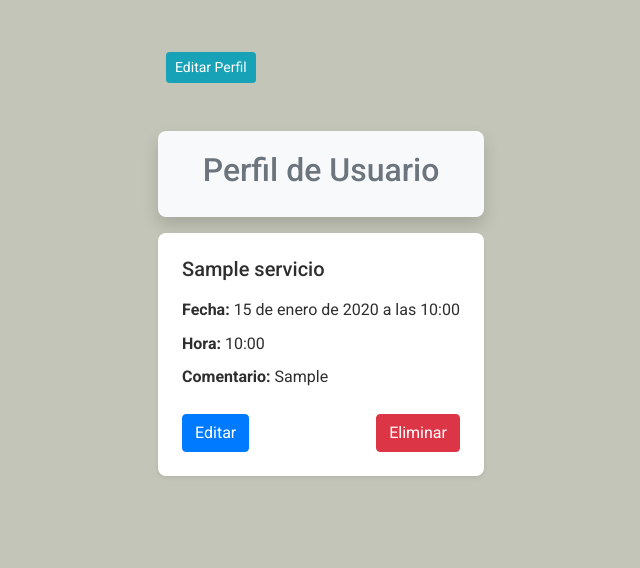
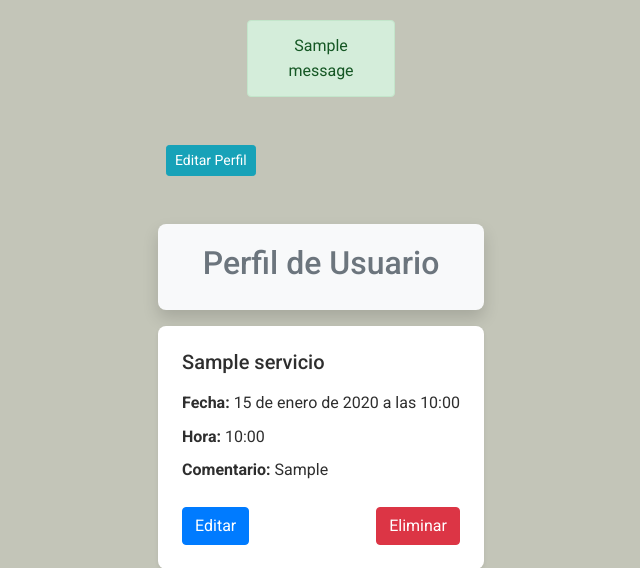
Before and after one commit to AmeriK88/Django-Barber-Webapp, a Django app: page /perfil/ in a window 1280 px wide. Shown: the part 209-777 px from the top of the page, without its empty margins (319-959 px from the left). Run offline with Django 5.2, Linux system fonts and the light colour scheme; a user stored in the database is signed in; tables that the repository leaves empty hold one stand-in row (values such as "Sample post"); one stand-in notice (Sample message) is shown; some libraries are stand-ins or nearby versions; some web fonts are replaced.

Commit message:
feat:funcionalidad de mensajes interfaz usuario perfil_usuario

```diff
--- a/templates/citas/perfil_usuario.html
+++ b/templates/citas/perfil_usuario.html
@@ -3,6 +3,22 @@
 {% block title %}Perfil de Usuario{% endblock %}
 
 {% block content %}
+    <!-- Mensaje -->
+    {% if messages %}
+    <div class="container">
+        <div class="row justify-content-center">
+            <div class="col-md-6">
+                {% for message in messages %}
+                    <div class="alert alert-{{ message.tags }} text-center">
+                        {{ message }}
+                    </div>
+                {% endfor %}
+            </div>
+        </div>
+    </div>
+    {% endif %}
+
+
     <div class="container mt-3">
         <a href="{% url 'citas:editar_perfil_usuario' %}" class="btn btn-info btn-sm ml-2 mt-3">Editar Perfil</a>
     </div>
```
